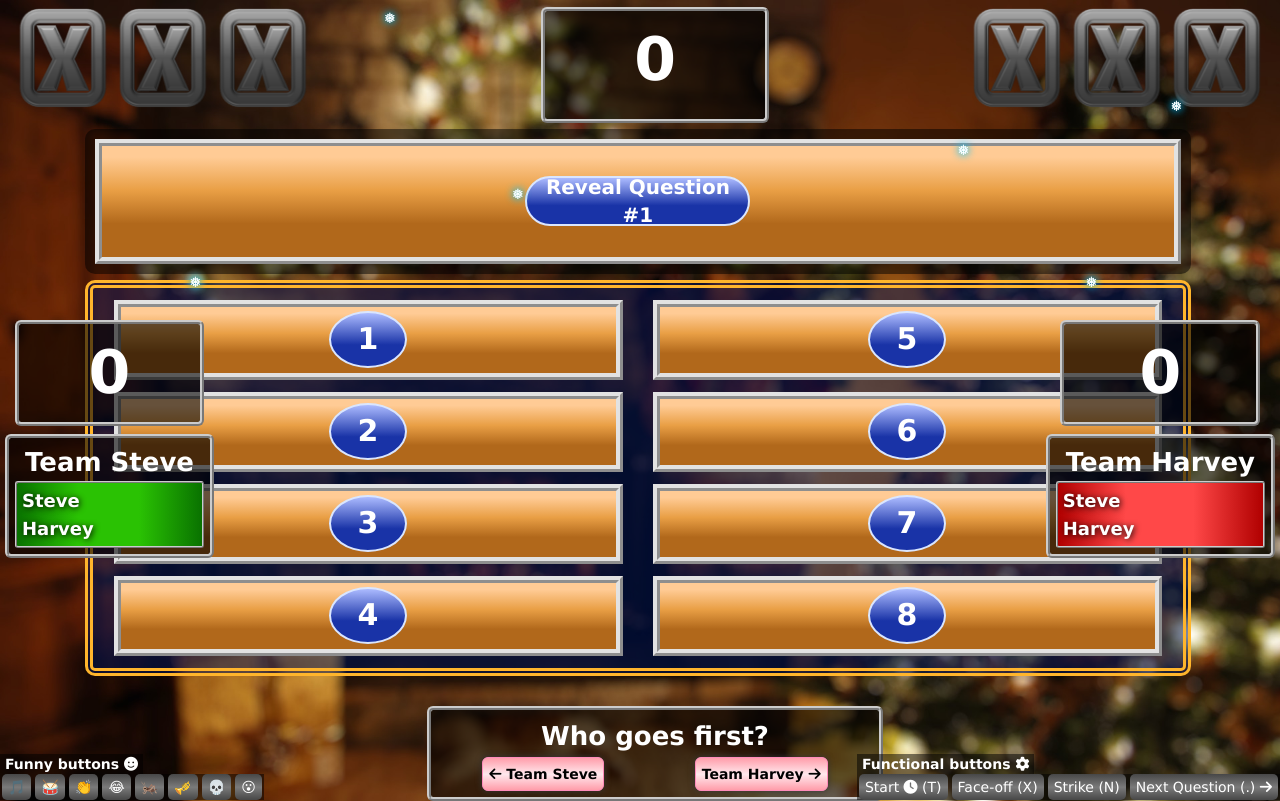
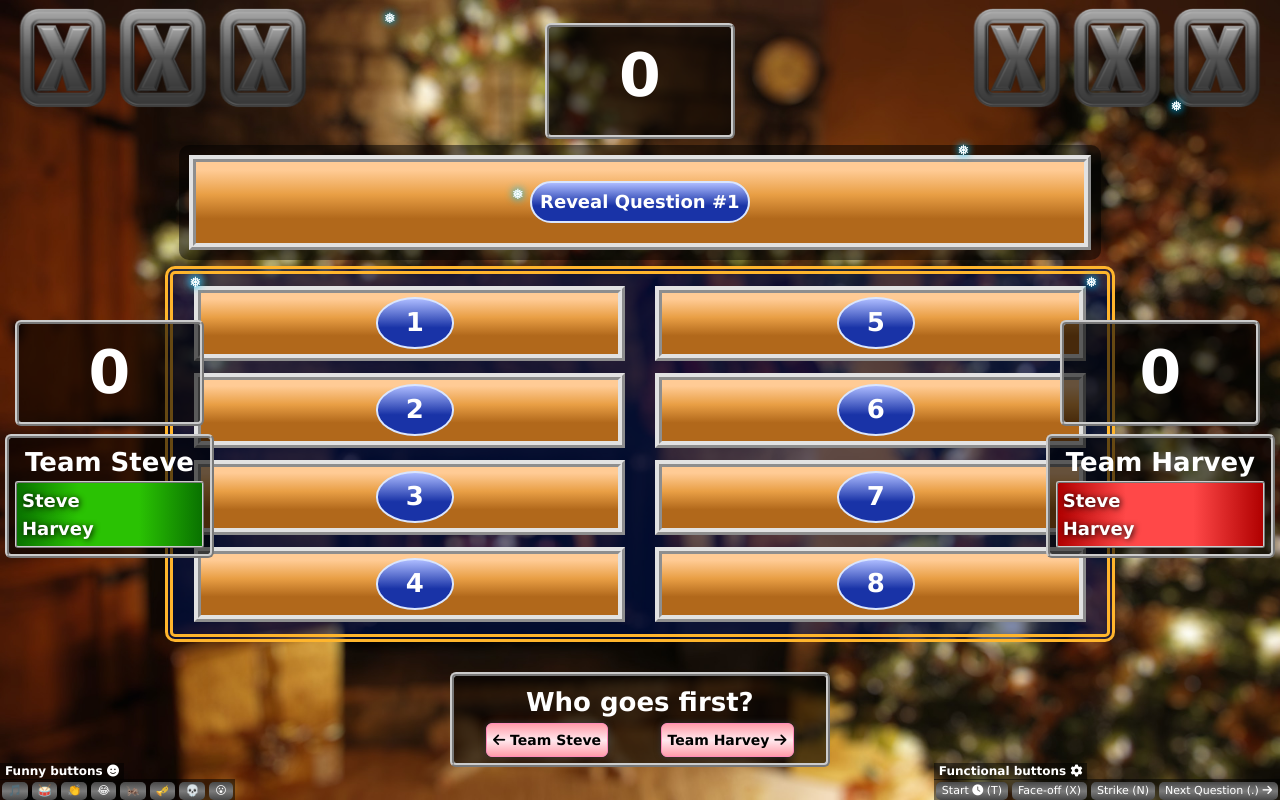
Before and after one commit to Hydra-NL/NBZ-Family-Feud, an Angular app: page /demo in a window 1280 px wide. Built offline with nearby package versions, Linux system fonts and the light colour scheme.

Commit message:
Styling smaller screen

```diff
--- a/src/app/core/pages/demo/demo.component.html
+++ b/src/app/core/pages/demo/demo.component.html
@@ -1,17 +1,3 @@
-<div class="round-info-row">
-  <!-- Question multiplier -->
-  <!-- Round points -->
-  <div class="round-points-box">
-    <p>{{ roundPoints }}</p>
-    <i *ngIf="pointsLocked" class="fa fa-lock disabled-ptns"></i>
-  </div>
-
-  <!-- Question speciality -->
-  <div class="special-question-box" *ngIf="question.isSpecial">
-    <p *ngIf="question.speciality == 'Reverse'">🥶</p>
-  </div>
-</div>
-
 <!-- Strikes -->
 <div class="strikes-box-team1">
   <img
@@ -114,6 +100,20 @@
 
 <div class="question-body">
   <!-- Title quiz -->
+  <div class="round-info-row">
+    <!-- Question multiplier -->
+    <!-- Round points -->
+    <div class="round-points-box">
+      <p>{{ roundPoints }}</p>
+      <i *ngIf="pointsLocked" class="fa fa-lock disabled-ptns"></i>
+    </div>
+
+    <!-- Question speciality -->
+    <div class="special-question-box" *ngIf="question.isSpecial">
+      <p *ngIf="question.speciality == 'Reverse'">🥶</p>
+    </div>
+  </div>
+
   <div class="question-title-box">
     <div class="reverse" *ngIf="question.speciality == 'Reverse'"></div>
     <div class="question-title-box-content">
@@ -241,6 +241,37 @@
       </div>
     </div>
   </div>
+  <!-- Team select -->
+  <div class="select-team-box" *ngIf="isInFaceOff">
+    <p>Who goes first?</p>
+    <div class="select-team-buttons">
+      <button (click)="selectTeam(team1)" class="select-team-button">
+        <i class="fa fa-arrow-left"></i>
+        Team {{ team1.teamName }}
+      </button>
+      <button (click)="selectTeam(team2)" class="select-team-button">
+        Team {{ team2.teamName }}
+        <i class="fa fa-arrow-right"></i>
+      </button>
+    </div>
+  </div>
+
+  <div
+    class="select-team-box"
+    *ngIf="!isInFaceOff && !isTitleHidden && question.speciality == 'Reverse'"
+  >
+    <p>Did a team crack the ice?</p>
+    <div class="select-team-buttons">
+      <button (click)="deselectTeam()" class="select-team-button">No.</button>
+    </div>
+  </div>
+
+  <!-- Timer -->
+  <div *ngIf="timerActive">
+    <div class="timer-box">
+      <p>{{ timeRemaining }}</p>
+    </div>
+  </div>
 </div>
 <!-- Team 1 -->
 <div id="team-1" class="team-1">
@@ -276,38 +307,6 @@
   </div>
 </div>
 
-<!-- Team select -->
-<div class="select-team-box" *ngIf="isInFaceOff">
-  <p>Who goes first?</p>
-  <div class="select-team-buttons">
-    <button (click)="selectTeam(team1)" class="select-team-button">
-      <i class="fa fa-arrow-left"></i>
-      Team {{ team1.teamName }}
-    </button>
-    <button (click)="selectTeam(team2)" class="select-team-button">
-      Team {{ team2.teamName }}
-      <i class="fa fa-arrow-right"></i>
-    </button>
-  </div>
-</div>
-
-<div
-  class="select-team-box"
-  *ngIf="!isInFaceOff && !isTitleHidden && question.speciality == 'Reverse'"
->
-  <p>Did a team crack the ice?</p>
-  <div class="select-team-buttons">
-    <button (click)="deselectTeam()" class="select-team-button">No.</button>
-  </div>
-</div>
-
-<!-- Timer -->
-<div *ngIf="timerActive">
-  <div class="timer-box">
-    <p>{{ timeRemaining }}</p>
-  </div>
-</div>
-
 <!-- Buttons for tech-team -->
 <div class="tech-funny-button-box">
   <label>Funny buttons <i class="fa fa-smile-o"></i></label>
--- a/src/styles.css
+++ b/src/styles.css
@@ -24,13 +24,6 @@ body {
   font-weight: bold;
   text-shadow: 0px 0px 8px black;
   margin-inline: 16px;
-}
-
-.question-title {
-  font-size: 38px;
-  visibility: hidden;
-  text-shadow: 2px 2px 6px black;
-  z-index: 1;
 }
 
 .home-credit-box a {
@@ -75,41 +68,6 @@ body {
 }
 /* ============================================================================= */
 
-/* Reveal button */
-/* ============================================================================= */
-.show-title-button {
-  border-radius: 150px;
-  background-image: linear-gradient(#acbbff, rgb(25, 51, 167) 60%);
-  height: 50px;
-  width: 225px;
-  font-weight: bold;
-  font-size: 20px;
-  cursor: pointer;
-  visibility: visible;
-  position: absolute;
-  display: flex;
-  border: 2px rgb(218, 230, 255) solid;
-  flex-direction: column;
-  justify-content: center;
-  align-items: center;
-}
-
-.show-answer-button {
-  border-radius: 50%;
-  background-image: linear-gradient(#acbbff, #1933a7 60%);
-  padding: 5px;
-  width: 78px;
-  font-weight: 900;
-  font-size: 30px;
-  margin: 4px 1px;
-  cursor: pointer;
-  visibility: visible;
-  position: absolute;
-  left: 42.5%;
-  border: 2px rgb(218, 230, 255) solid;
-}
-/* ============================================================================= */
-
 /* Tech buttons */
 /* ============================================================================= */
 .tech-button-box,
@@ -119,27 +77,11 @@ body {
   position: absolute;
   bottom: 0;
 }
-.tech-button-box label,
-.tech-funny-button-box label {
-  background-color: rgba(0, 0, 0, 0.5);
-  padding-inline: 5px;
-  position: absolute;
-  bottom: 21px;
-}
 .tech-button-box {
   right: 0;
 }
 .tech-funny-button-box {
   left: 0;
-}
-.tech-button {
-  background-image: linear-gradient(#474747 0%, #7a7a7a 51%, #474747 100%);
-  border-radius: 5px;
-  border: none;
-  display: inline-block;
-  font-size: 14px;
-  margin-inline: 2px;
-  height: 26px;
 }
 /* ============================================================================= */
 
@@ -514,23 +456,209 @@ body {
 }
 /* ============================================================================= */
 
-/* Smaller quiz page  */
+/* Screen sizes  */
 /* ============================================================================= */
-@media (max-width: 1280px) {
+/* Big screen */
+@media (max-width: 1980px) {
   .reverse {
-    background-size: 1050px 216px;
-    width: 1050px;
+    background-image: url(./assets/images/ice2.png);
+    position: absolute;
+    background-repeat: no-repeat;
+    background-size: 1080px 216px;
+    width: 1100px;
     height: 200px;
+    transform: translate(-28px, -38px);
+  }
+
+  .question-body {
+    margin-inline-end: 3%;
+  }
+
+  .round-points-box p,
+  .special-question-box p,
+  .double-ptns {
+    font-size: 60px;
+    font-weight: bold;
+    text-align: center;
+  }
+
+  .question-title-box {
+    background-color: rgba(0, 0, 0, 0.5);
+    width: auto;
+  }
+
+  .question-title-box-content {
+    display: flex;
+    height: fit-content;
+    min-height: 125px;
+    border: #e2e2e2 7px ridge;
+    background-image: linear-gradient(#ffcb95 10%, #e99f45 40%, #b1681b 70%);
+    justify-content: center;
+    align-items: center;
+  }
+
+  .question-title {
+    font-size: 38px;
+    visibility: hidden;
+    text-shadow: 2px 2px 6px black;
+    z-index: 1;
+  }
+
+  .answer-box {
+    background-color: rgba(0, 21, 90, 0.5);
+    padding: 6px;
+    border-radius: 10px;
+    border: #ffb52c 8px double;
+    display: flex;
+    flex-direction: row;
+  }
+
+  .answer-box-item {
+    display: flex;
+    margin-top: 6px;
+    margin-bottom: 6px;
+    padding: 3px;
+    height: 80px;
+    border: #e2e2e2 7px ridge;
+    background-image: linear-gradient(#ffcb95 10%, #e99f45 40%, #b1681b 70%);
+    justify-content: space-between;
+    align-items: center;
+  }
+
+  .answer-box-item p {
+    font-size: 26px;
+    padding-inline: 10px;
+    font-weight: bold;
+    text-transform: uppercase;
+    margin: 0px;
+    visibility: hidden;
+    text-shadow: 1px 1px 6px black;
+  }
+
+  .show-title-button {
+    border-radius: 150px;
+    background-image: linear-gradient(#acbbff, rgb(25, 51, 167) 60%);
+    height: 50px;
+    width: 225px;
+    font-weight: bold;
+    font-size: 20px;
+    cursor: pointer;
+    visibility: visible;
+    position: absolute;
+    display: flex;
+    border: 2px rgb(218, 230, 255) solid;
+    flex-direction: column;
+    justify-content: center;
+    align-items: center;
+  }
+
+  .show-answer-button {
+    border-radius: 50%;
+    background-image: linear-gradient(#acbbff, #1933a7 60%);
+    padding: 5px;
+    width: 78px;
+    font-weight: bold;
+    font-size: 30px;
+    margin: 4px 1px;
+    visibility: visible;
+    position: absolute;
+    left: 42.5%;
+    border: 2px rgb(218, 230, 255) solid;
+  }
+
+  .tech-button {
+    background-image: linear-gradient(#474747 0%, #7a7a7a 51%, #474747 100%);
+    border-radius: 5px;
+    border: none;
+    display: inline-block;
+    font-size: 14px;
+    margin-inline: 2px;
+    height: 26px;
+  }
+
+  .tech-button-box label,
+  .tech-funny-button-box label {
+    background-color: rgba(0, 0, 0, 0.5);
+    padding-inline: 5px;
+    position: absolute;
+    bottom: 21px;
+  }
+}
+
+/* Small screen */
+@media (max-width: 1900px) {
+  .reverse {
+    background-size: 960px 160px;
+    width: 980px;
+    height: 200px;
+    translate: 0px 10px;
+  }
+
+  .question-body {
+    max-width: 950px;
+    margin-inline-start: 7%;
+    margin-inline-end: 0;
+    margin-top: 2%;
+  }
+
+  .round-points-box p,
+  .special-question-box p,
+  .double-ptns {
+    font-size: 40px;
+  }
+
+  .question-title-box {
+    background-color: rgba(0, 0, 0, 0.5);
+    width: 97%;
+    margin-inline: auto;
+  }
+
+  .question-title-box-content {
+    min-height: 95px;
+  }
+
+  .question-title {
+    font-size: 28px;
+  }
+
+  .show-title-button {
+    height: 42px;
+    width: 220px;
+    font-size: 18px;
+  }
+
+  .show-answer-button {
+    font-size: 26px;
+  }
+
+  .answer-box-item {
+    height: 75px;
+  }
+
+  .answer-box-item p {
+    font-size: 22px;
+  }
+
+  .tech-button {
+    height: fit-content;
+    font-size: 11px;
+  }
+
+  .tech-button-box label,
+  .tech-funny-button-box label {
+    font-size: 12px;
+    bottom: 15px;
   }
 }
 
 /* ============================================================================= */
 
+
+/* ============================================================================= */
+
 /* Quiz page */
 /* ============================================================================= */
-.question-body {
-  margin-inline-end: 3%;
-}
+
 
 .round-info-row {
   margin-top: 7px;
@@ -602,66 +730,12 @@ body {
   top: 16px;
   font-size: 30px;
 }
-.question-title-box {
-  background-color: rgba(0, 0, 0, 0.5);
-  width: auto;
-}
-.question-title-box-content {
-  display: flex;
-  margin: 0px;
-  padding: 3px;
-  height: 125px;
-  border: #e2e2e2 7px ridge;
-  background-image: linear-gradient(#ffcb95 10%, #e99f45 40%, #b1681b 70%);
-  justify-content: center;
-  align-items: center;
-}
 
-.reverse {
-  background-image: url(./assets/images/ice2.png);
-  position: absolute;
-  background-repeat: no-repeat;
-  background-size: 1080px 216px;
-  width: 1100px;
-  height: 200px;
-  transform: translate(-28px, -38px);
-}
-
-.answer-box {
-  background-color: rgba(0, 21, 90, 0.5);
-  padding: 6px;
-  border-radius: 10px;
-  border: #ffb52c 8px double;
-  display: flex;
-  flex-direction: row;
-}
 
 .answer-box-content {
   margin: 0px;
   display: flex;
   flex-direction: column;
-}
-
-.answer-box-item {
-  display: flex;
-  margin-top: 6px;
-  margin-bottom: 6px;
-  padding: 3px;
-  height: 80px;
-  border: #e2e2e2 7px ridge;
-  background-image: linear-gradient(#ffcb95 10%, #e99f45 40%, #b1681b 70%);
-  justify-content: space-between;
-  align-items: center;
-}
-
-.answer-box-item p {
-  font-size: 26px;
-  padding-inline: 10px;
-  font-weight: bold;
-  text-transform: uppercase;
-  margin: 0px;
-  visibility: hidden;
-  text-shadow: 1px 1px 6px black;
 }
 
 .points-box {
```
